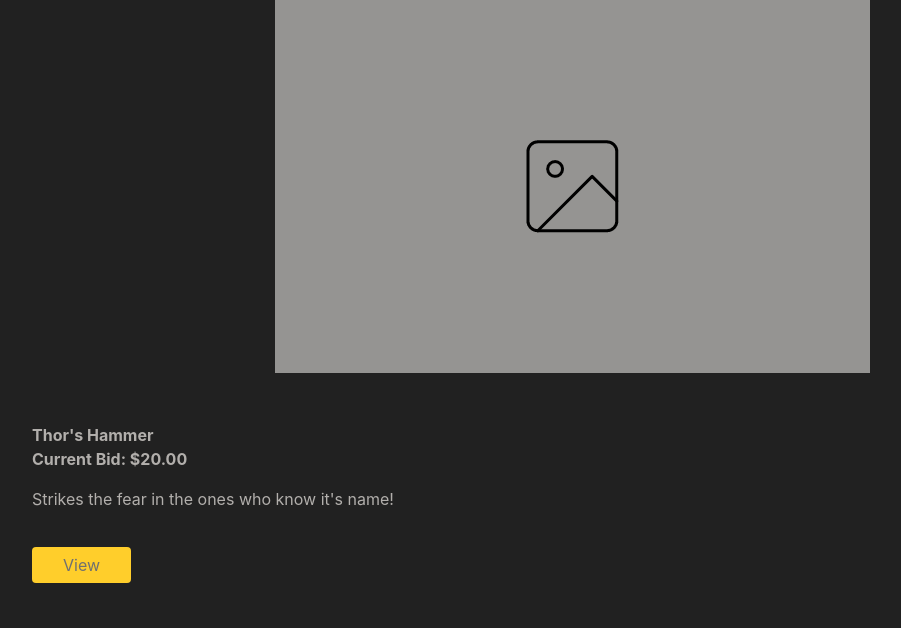
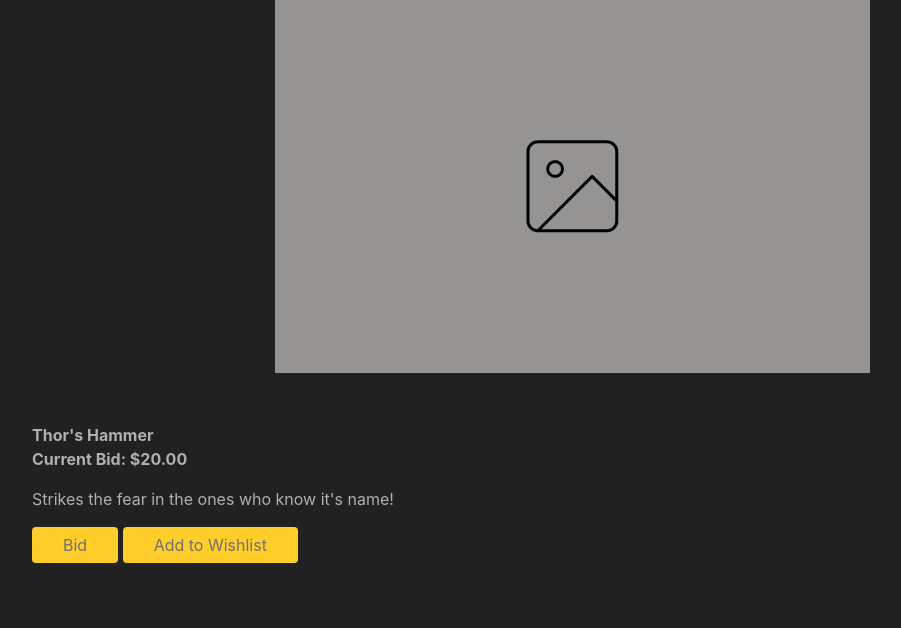
Before and after one commit to peter33chavez/commerce-Project2, a Django app: page /11 in a window 1280 px wide. Shown: the part 247-875 px from the top of the page, without its empty margins (68-969 px from the left). After the commit the page ends 810 px from the top, so only its background shows below. Run offline with Django 3.2, Linux system fonts and the light colour scheme; a user stored in the database is signed in; data comes from the database, SQL or seed files in the repository; both versions use the stored data as it was after the commit; some libraries are stand-ins or nearby versions.

Commit message:
connecting bid options as well as comments into the listing page

```diff
--- a/commerce/auctions/forms.py
+++ b/commerce/auctions/forms.py
@@ -1,5 +1,5 @@
 from django import forms
-from .models import auctionListings
+from .models import *
 
 class listingForm(forms.ModelForm):
     class Meta:
@@ -16,3 +16,14 @@ class listingForm(forms.ModelForm):
             'imgUrl': 'Image Url',
             'startingPrice': 'Starting Price'
          }
+
+class BidForm(forms.ModelForm):
+    class Meta:
+        model = listingsBids
+        fields = ('bids',)
+        widgets={
+            'bids': forms.NumberInput(attrs={'class': 'current-bid'})
+        }
+        labels={
+            'bids': 'Bid: $'
+        }
--- a/commerce/auctions/models.py
+++ b/commerce/auctions/models.py
@@ -4,6 +4,10 @@ from django.db import models
 
 class User(AbstractUser):
     pass
+
+
+    def __str__(self):
+        return f"Bid of ${self.bids} on listing: {self.listing_id}"
 
 class auctionListings(models.Model):
     options = (
@@ -30,6 +34,7 @@ class auctionListings(models.Model):
     imgUrl = models.URLField(max_length=200, null=True, blank=True)
     category = models.CharField(max_length=200, null=True, choices=options)
     user = models.ForeignKey(User, null=True, on_delete=models.CASCADE)
+    topBid = models.DecimalField(null=True, blank=True, max_digits=10000, decimal_places=2)
 
     def __str__(self):
         return self.title
@@ -37,14 +42,10 @@ class auctionListings(models.Model):
 class listingsBids(models.Model):
     user = models.ForeignKey(User, on_delete=models.CASCADE)
     bids = models.DecimalField(max_digits=10000, decimal_places=2)
-    listing_id = models.ForeignKey(auctionListings, on_delete=models.CASCADE, null=True)
-
-    def __str__(self):
-        return f"Bid of ${self.bids} on listing: {self.listing_id}"
-
+    listing_id = models.ForeignKey(auctionListings, on_delete=models.CASCADE, null=True, related_name='bids')
 
 
 class listingsComments(models.Model):
     user = models.ForeignKey(User, on_delete=models.CASCADE)
     comments = models.CharField(max_length=80)
-    listing_id = models.ForeignKey(auctionListings, on_delete=models.CASCADE, null=True)
+    listing_id = models.ForeignKey(auctionListings, on_delete=models.CASCADE, null=True, related_name='get_comments')
--- a/commerce/auctions/templates/auctions/listing_page.html
+++ b/commerce/auctions/templates/auctions/listing_page.html
@@ -17,13 +17,20 @@
                 {% endif %}
                 <div class='listing-page-details'>
                     <div class='listing-page-title'><strong>{{listing.title}}</strong></div>
-                    <div class='listing-page-price'>
-                        <strong><p>Current Bid: ${{listing.startingPrice|floatformat:2}}</p></strong>
-                    </div>
+                    {%if listing.topBid = None %}
+                        <div class='listing-page-price'>
+                            <strong><p>Current Bid: ${{listing.startingPrice|floatformat:2}}</p></strong>
+                        </div>
+                    {% else %}
+                            <div class='listing-page-price'>
+                            <strong><p>Current Bid: ${{listing.topBid|floatformat:2}}</p></strong>
+                        </div>
+                    {% endif %}
                     <div class='listing-page-description'>
                         <p>{{ listing.description|truncatechars:190 }}<p>
                     </div>
-                    <button class='btn view-btn' type='submit'>View</button>
+                    <button class='btn bid-btn' type='submit'>Bid</button>
+                    <button class='btn wishlist-btn' type='submit'>Add to Wishlist</button>
                 </div>
     </div>
 {% endblock %}
--- a/commerce/auctions/views.py
+++ b/commerce/auctions/views.py
@@ -4,7 +4,7 @@ from django.http import HttpResponse, HttpResponseRedirect
 from django.shortcuts import render
 from django.urls import reverse
 from django.contrib.auth.decorators import login_required
-from .forms import listingForm
+from .forms import *
 
 from .models import *
 
@@ -90,9 +90,16 @@ def create_listing(request):
 
 def listing_page(request, listing_id):
     listing = auctionListings.objects.get(pk=listing_id)
-    return render(request, "auctions/listing_page.html",{
-        'listing': listing
-    })
+    if request.user.is_authenticated:
+        bid_form = BidForm()
+
+
+
+        return render(request, "auctions/listing_page.html",{
+        'listing': listing,
+        'Bid_option': bid_form,
+        'comments': listing.get_comments.all()
+        })
     #TODO
     #REQUIREMENTS
 
```
Also changed, not shown: commerce/auctions/templates/auctions/index.html (+8 -2 lines), commerce/auctions/migrations/0007_auto_20210422_2143.py (added), commerce/auctions/migrations/0008_auto_20210422_2150.py (added), commerce/auctions/migrations/0009_auto_20210423_0007.py (added), commerce/db.sqlite3.
